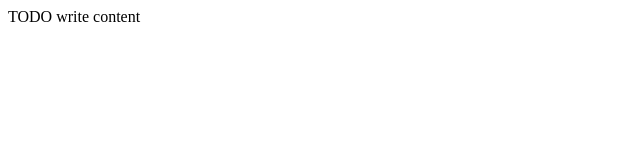
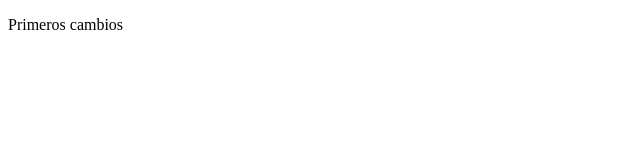
Before and after one commit to setufo/pruebaM8, a plain HTML site: page public_html/index.html in a window 1280 px wide. Shown: the whole page, without its empty margins (0-640 px from the left). Drawn offline with Linux system fonts and the light colour scheme.

Commit message:
V. 0.0.3 Modificación titulo y contenido.

```diff
--- a/public_html/index.html
+++ b/public_html/index.html
@@ -1,16 +1,11 @@
 <!DOCTYPE html>
-<!--
-To change this license header, choose License Headers in Project Properties.
-To change this template file, choose Tools | Templates
-and open the template in the editor.
--->
 <html>
     <head>
-        <title>TODO supply a title</title>
+        <title>Prueba</title>
         <meta charset="UTF-8">
         <meta name="viewport" content="width=device-width, initial-scale=1.0">
     </head>
     <body>
-        <div>TODO write content</div>
+        <p>Primeros cambios</p>
     </body>
 </html>
```
